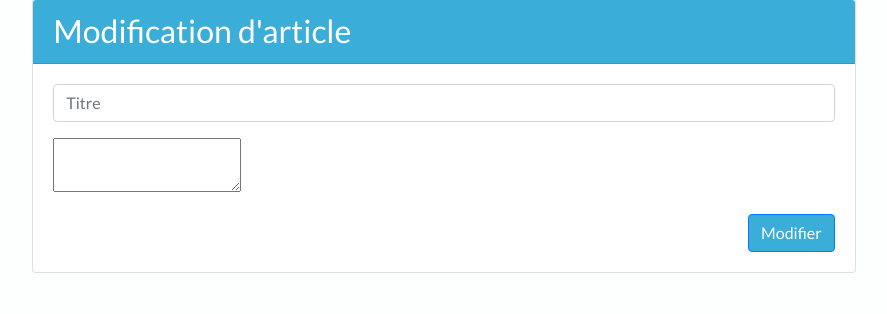
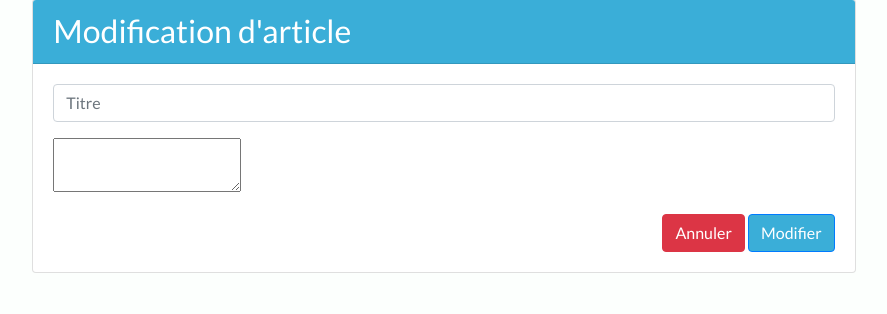
Before and after one commit to 0barty0/projet_4, a PHP site: template view/backend/modifyPost.php in a window 1280 px wide. Shown: the part 212-526 px from the top of the page, without its empty margins (196-1083 px from the left). Run offline with PHP 8.4, Linux system fonts and the light colour scheme; the template is opened without the code that fills it, so the values that code supplies are empty; some libraries are stand-ins or nearby versions.

Commit message:
Add cancel modify post

```diff
--- a/view/backend/modifyPost.php
+++ b/view/backend/modifyPost.php
@@ -31,6 +31,7 @@ ob_start();
             <textarea name="content" id="content"><?= $articleContent ?></textarea>
           </div>
           <div class="text-right">
+            <a href="listPosts/" class="btn btn-danger">Annuler</a>
             <button type="submit" class="btn btn-primary">Modifier</button>
           </div>
         </form>
```
